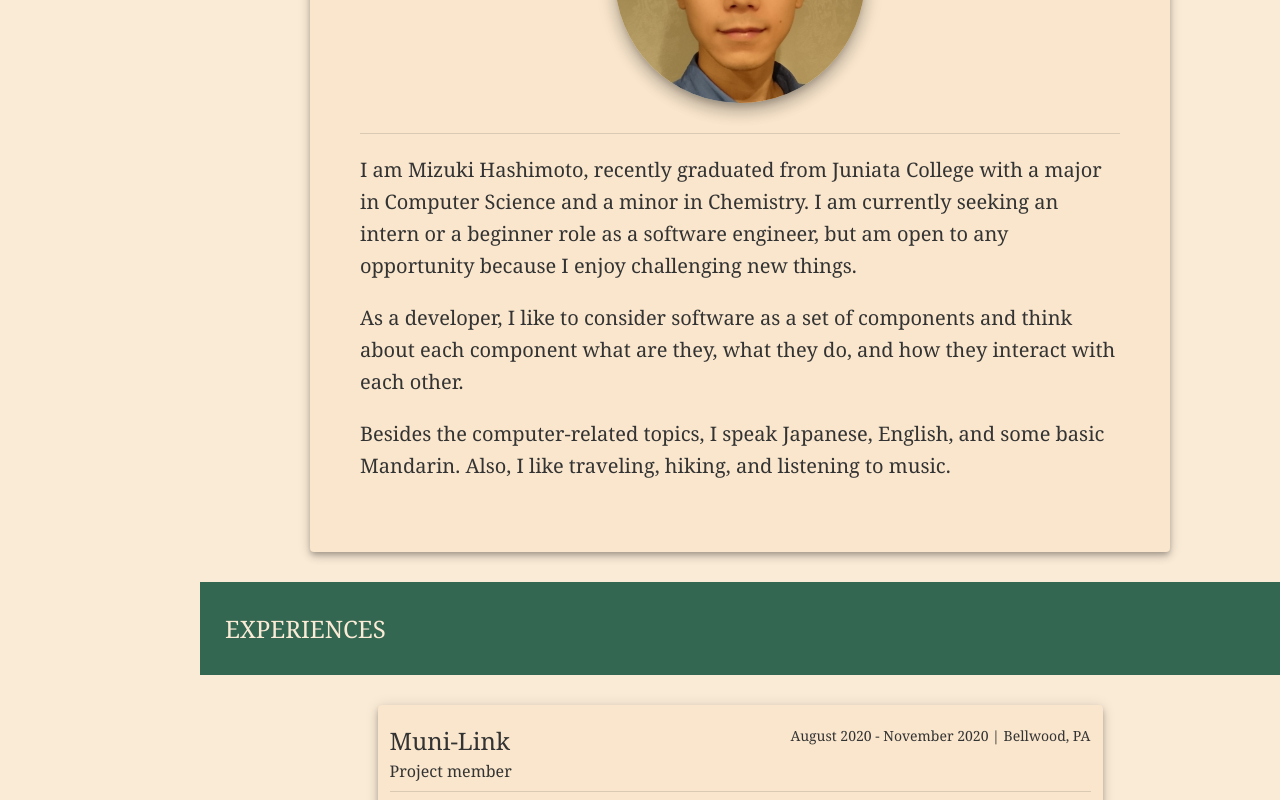
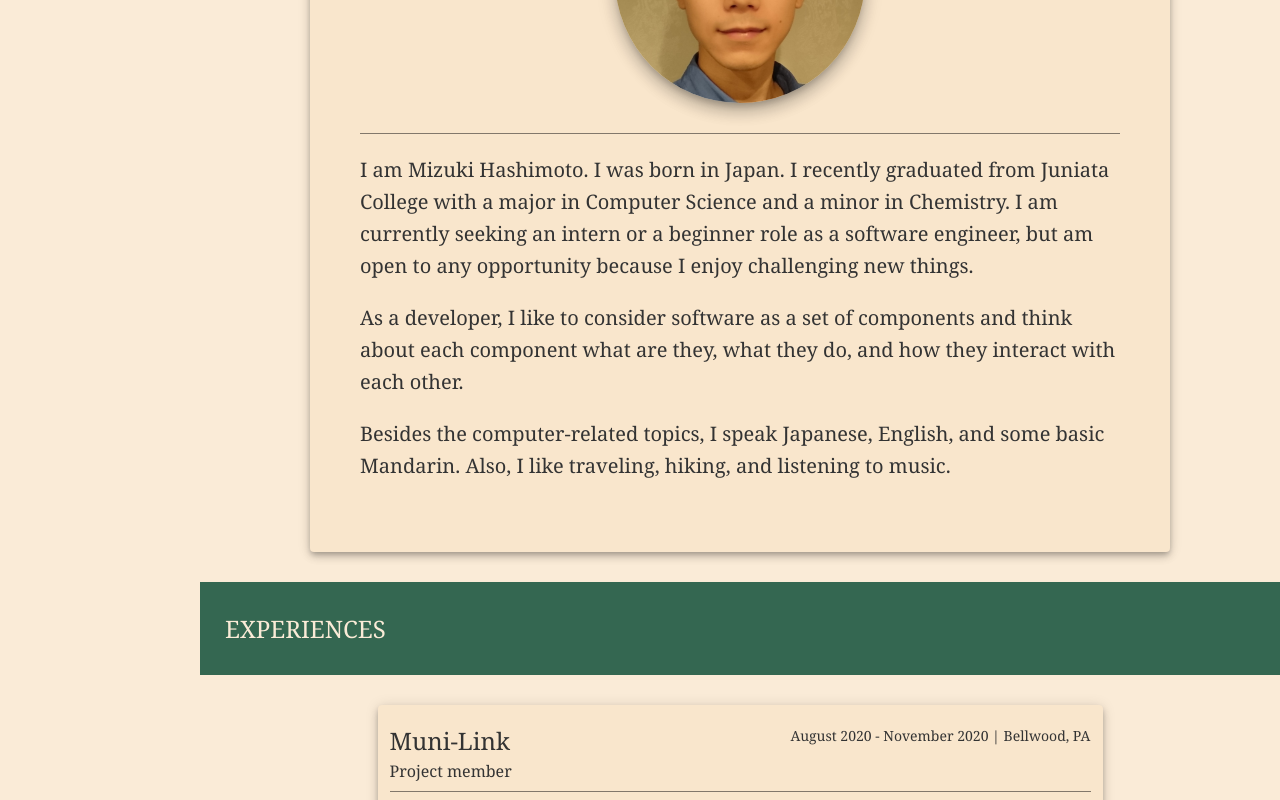
Before and after one commit to Mozuha/Portfolio, a Next.js app in the folder portfolio/: page / in a window 1280 px wide. Shown: the part 1120-1920 px from the top of the page. Built offline with nearby package versions, Linux system fonts and the light colour scheme.

Commit message:
chore: Change thumbnail, nomenclature, etc.

```diff
--- a/portfolio/components/Layout.tsx
+++ b/portfolio/components/Layout.tsx
@@ -1,4 +1,4 @@
-import React, { ReactNode, useState, useEffect } from 'react'
+import React, { ReactNode, useState, useEffect, useRef } from 'react'
 import Head from 'next/head'
 import { ThemeProvider as MaterialThemeProvider } from '@material-ui/core'
 import styled, {ThemeProvider as StyledThemeProvider} from 'styled-components'
@@ -11,8 +11,10 @@ type Props = { children?: ReactNode }
 
 const Layout = ({ children }: Props) => {
   const [isMediaMatched, setIsMediaMatched] = useState(false)
+  const isInitialMount = useRef(true)
 
   useEffect(() => {
+    if (isInitialMount.current) {
       document.body.style.margin = '0'
       document.body.style.fontFamily = 'Georgia, serif'
       document.body.style.backgroundColor = theme.palette.primary.main
@@ -20,8 +22,14 @@ const Layout = ({ children }: Props) => {
       // avoid 'window is not defined' error which probably caused by SSR
       setIsMediaMatched(window.matchMedia('(max-width: 1000px)').matches)  // initial check
 
+      isInitialMount.current = false
+    } else {
       window.matchMedia('(max-width: 1000px)').onchange = (e) =>
         setIsMediaMatched(e.matches)
+
+      // clean up
+      return () => { window.matchMedia('(max-width: 1000px)').onchange = null }
+    }
   })
 
   return (
--- a/portfolio/components/contents/Top.tsx
+++ b/portfolio/components/contents/Top.tsx
@@ -3,11 +3,11 @@ import { Slide } from '@material-ui/core'
 import styled from 'styled-components'
 
 const Top = (): JSX.Element => {
-  const [loaded, setLoaded] = useState(false)
+  const [isLoaded, setIsLoaded] = useState(false)
 
   useEffect(() => {
-    setLoaded(true)
-  })
+    setIsLoaded(true)
+  }, [])
 
   return (
     <TopWrapper id='top'>
@@ -15,7 +15,7 @@ const Top = (): JSX.Element => {
         <WelcomeMsgWrapper>
           <Slide
             direction='left'
-            in={loaded}
+            in={isLoaded}
             timeout={1000}
             mountOnEnter
             unmountOnExit
--- a/portfolio/components/contents/about/About.tsx
+++ b/portfolio/components/contents/about/About.tsx
@@ -23,8 +23,8 @@ const About = (): JSX.Element => {
             <Avatar alt='Mizuki Hashimoto' src='/img/profpic.jpg' className={classes.avatar} />
             <Divider />
             <Typography variant='h6' component='p'>
-              I am Mizuki Hashimoto, recently graduated from Juniata College
-              with a major in Computer Science and a minor in Chemistry.
+              I am Mizuki Hashimoto. I was born in Japan. I recently graduated from
+              Juniata College with a major in Computer Science and a minor in Chemistry.
               I am currently seeking an intern or a beginner role as a software
               engineer, but am open to any opportunity because I enjoy challenging
               new things.
--- a/portfolio/components/sidebar/SidebarMobile.tsx
+++ b/portfolio/components/sidebar/SidebarMobile.tsx
@@ -10,17 +10,17 @@ import { MenuItemInfo } from './types'
 import { menuItems } from './menuItemInfo'
 
 const SidebarMobile = (): JSX.Element => {
-  const [toggled, setToggled] = useState(false)
+  const [isToggled, setIsToggled] = useState(false)
   const [items, setItems] = useState<MenuItemInfo[]>(menuItems)
   const menuRef = useRef<HTMLDivElement>(null)
 
-  const handleMenuClick = () => !menuRef.current && setToggled(!toggled)
+  const handleMenuClick = () => !menuRef.current && setIsToggled(!isToggled)
 
   // close the menu when clicked outside of the menu
   useEffect(() => {
     const handleClickOutside = (e: MouseEvent) => {
       if (menuRef.current && !menuRef.current.contains(e.target as HTMLElement))
-        setToggled(false)
+        setIsToggled(false)
     }
 
     document.addEventListener('mousedown', handleClickOutside)
@@ -49,7 +49,7 @@ const SidebarMobile = (): JSX.Element => {
           </SidebarHeader>
         </ProSidebar>
       </SidebarHeaderWrapper>
-      <Slide direction='right' in={toggled} mountOnEnter unmountOnExit>
+      <Slide direction='right' in={isToggled} mountOnEnter unmountOnExit>
         <SidebarContentWrapper ref={menuRef}>
           <ProSidebar>
               <SidebarContent>
--- a/portfolio/components/theme.ts
+++ b/portfolio/components/theme.ts
@@ -8,8 +8,9 @@ const theme = createMuiTheme({
     },
     text: {
       primary: '#333',
-      secondary: '#777',
+      secondary: '#666',
     },
+    divider: 'rgba(0, 0, 0, 0.48)',
   },
   typography: {
     fontFamily: [
```
Also changed, not shown: portfolio/public/img/portfolio.png. Lines whose indentation alone changed are shown as unchanged.
